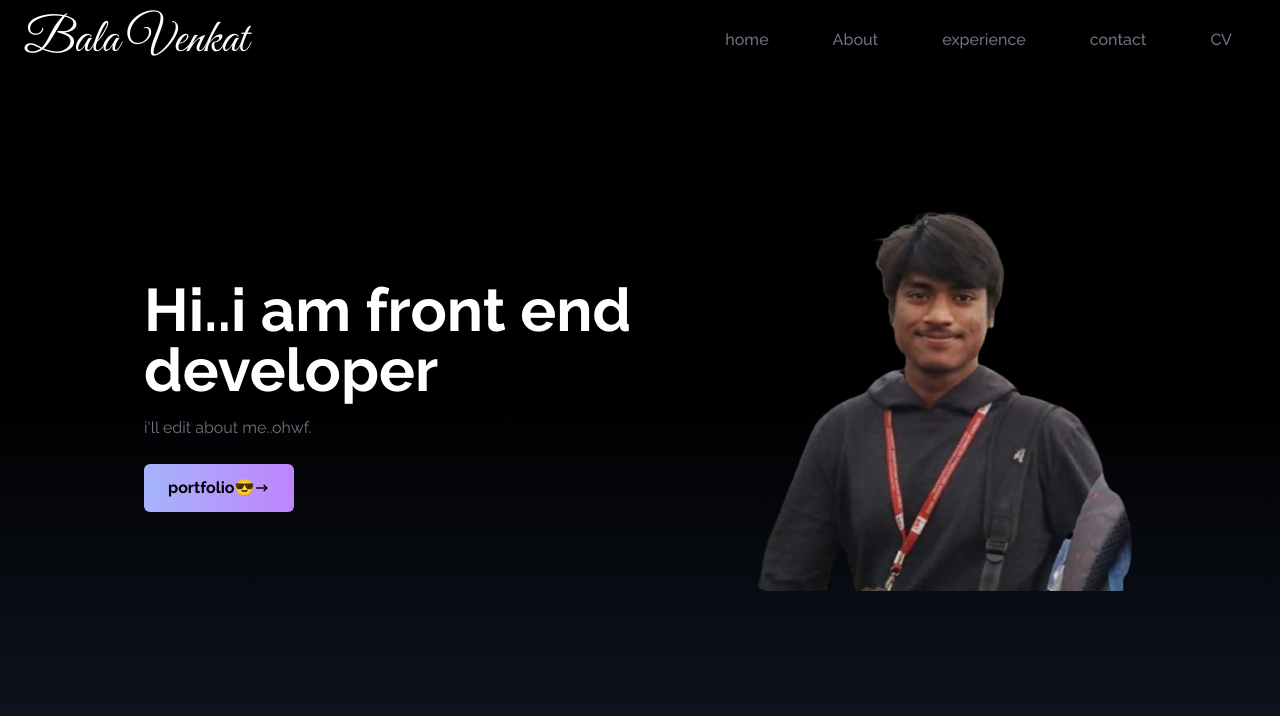
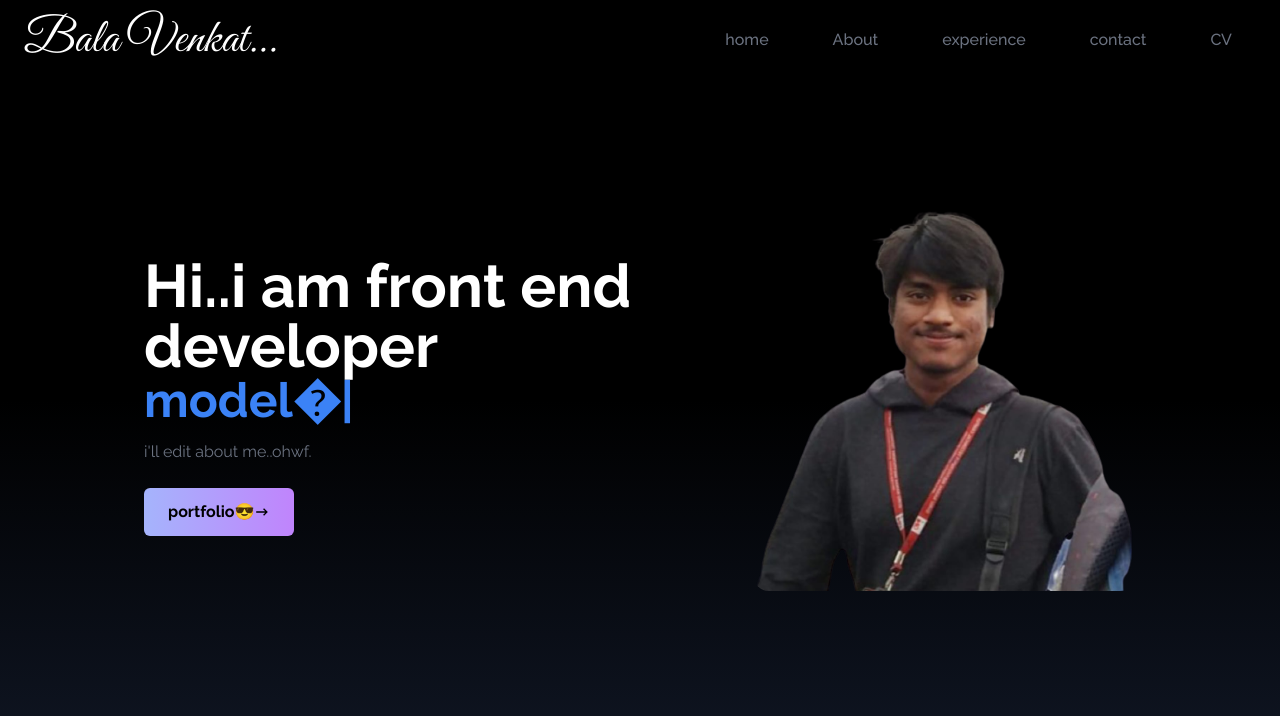
Before and after one commit to balavenkat123/bportfolio, a React (Vite) app: page / in a window 1280 px wide. Shown: the top 716 px of the page. Built offline with nearby package versions, Linux system fonts and the light colour scheme.

Commit message:
typed.js

```diff
--- a/package.json
+++ b/package.json
@@ -13,7 +13,8 @@
     "react": "^18.2.0",
     "react-dom": "^18.2.0",
     "react-icon": "^1.0.0",
-    "react-icons": "^4.10.1"
+    "react-icons": "^4.10.1",
+    "react-typed": "^1.2.0"
   },
   "devDependencies": {
     "@types/react": "^18.0.37",
@@ -21,7 +22,7 @@
     "@vitejs/plugin-react": "^4.0.0",
     "autoprefixer": "^10.4.14",
     "eslint": "^8.38.0",
-    "eslint-plugin-react": "^7.32.2",
+    "eslint-plugin-react": "^7.25.3",
     "eslint-plugin-react-hooks": "^4.6.0",
     "eslint-plugin-react-refresh": "^0.3.4",
     "postcss": "^8.4.24",
--- a/src/components/Home.jsx
+++ b/src/components/Home.jsx
@@ -1,6 +1,7 @@
 import React from 'react'
 import HeroImage from '../assets/HeroImage.png'
 import {CgArrowRight} from 'react-icons/cg'
+import Typed from 'react-typed';
 
 
 
@@ -10,6 +11,7 @@ const Home = () => {
       <div className='max-w-screen-lg mx-auto flex flex-col items-center justify-center h-full px-4 md:flex-row' >
         <div className='flex flex-col justify-center h-full' >
           <h2 className='text-4xl sm:text-6xl font-bold text-white'>Hi..i am front end developer</h2>
+          <Typed strings={['model','modle','super','model🤙']} typeSpeed={60} backSpeed={40} loop className='text-3xl sm:text-5xl font-bold text-blue-500'/>
           <p className='text-gray-500 py-4 max-w-md'>i'll edit about me..ohwf.</p>
           <div>
             <button className='group text-black font-bold w-fit px-6 py-3 my-2 flex items-center rounded-md bg-gradient-to-r from-indigo-300 to-purple-400 cursor-pointer'>
--- a/src/components/NavBar.jsx
+++ b/src/components/NavBar.jsx
@@ -30,7 +30,7 @@ const NavBar = () => {
   return (
     <div className='flex justify-between items-center w-full h-20 px-4 text-white bg-black fixed '>
         <div>
-            <h1 className="text-5xl font-name ml-2">Bala Venkat</h1>
+            <h1 className="text-5xl font-name ml-2">Bala Venkat...</h1>
         </div>
 
         <ul className="hidden md:flex">
```
Also changed, not shown: 1 other file (tests, documents, lock files or other folders).
